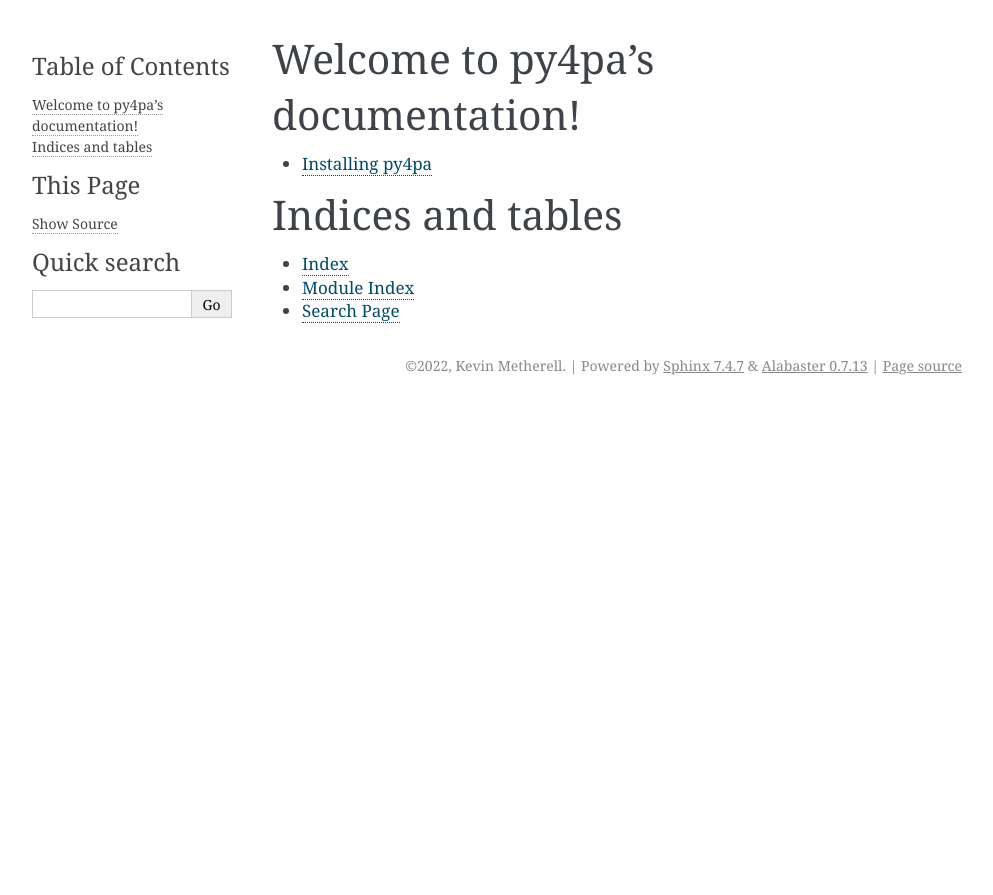
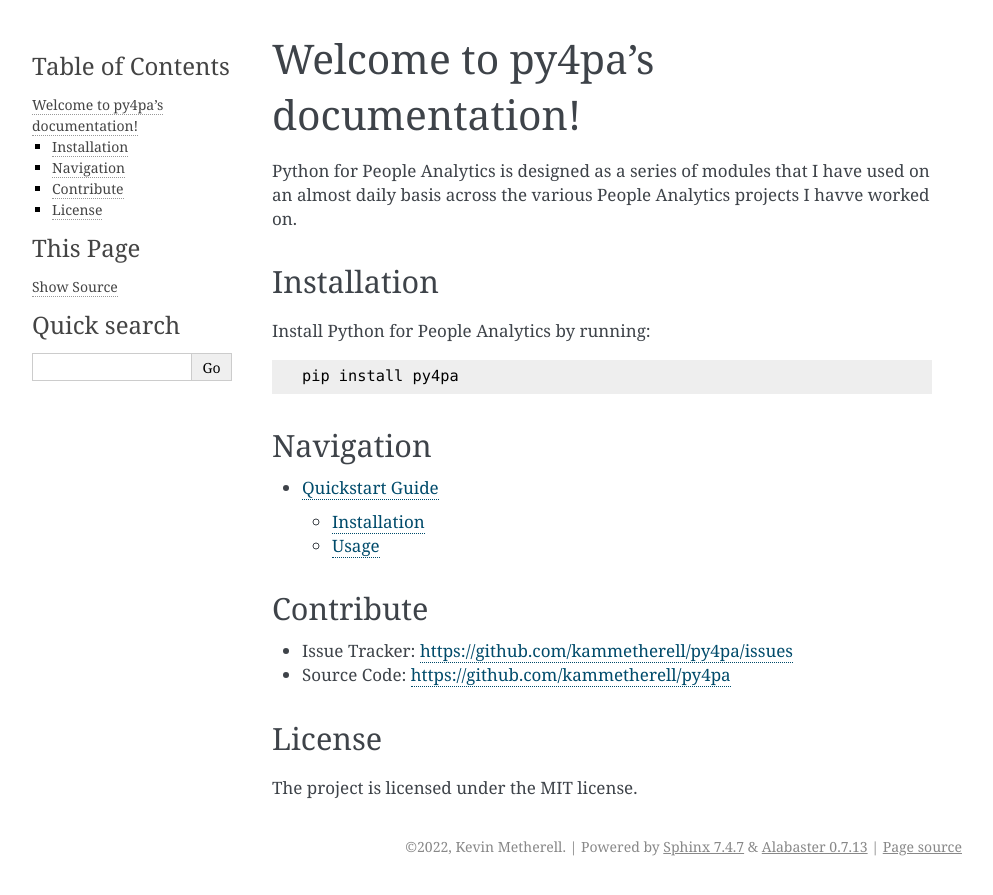
Before and after one commit to kammetherell/py4pa, a Sphinx documentation site: the page built from docs/source/index.rst, in a window 1280 px wide. Shown: the top 895 px of the page, without its empty margins (148-1141 px from the left). Built offline with Sphinx 7.4.7, drawn with Linux system fonts in a browser that asks for light colours.

```diff
--- a/docs/source/index.rst
+++ b/docs/source/index.rst
@@ -6,17 +6,37 @@
 Welcome to py4pa's documentation!
 =================================
 
+Python for People Analytics is designed as a series of modules that I have used on
+an almost daily basis across the various People Analytics projects I havve worked on.
+
+Installation
+------------
+
+Install Python for People Analytics by running::
+
+   pip install py4pa
+
+Navigation
+----------
+
 .. toctree::
    :maxdepth: 2
 
-   usage/installation
    usage/quickstart
 
+.. Features
+.. --------
 
+.. - Be awesome
+.. - Make things faster
 
-Indices and tables
-==================
+Contribute
+----------
 
-* :ref:`genindex`
-* :ref:`modindex`
-* :ref:`search`
+- Issue Tracker: https://github.com/kammetherell/py4pa/issues
+- Source Code: https://github.com/kammetherell/py4pa
+
+License
+-------
+
+The project is licensed under the MIT license.
--- a/docs/source/usage/installation.rst
+++ /dev/null
@@ -1,4 +0,0 @@
-Installing py4pa
-================
-
-Pip is our friend here
```
Also changed, not shown: README.md (+10 -11 lines), docs/source/usage/quickstart.rst (+12 -0 lines), 1 other file.
